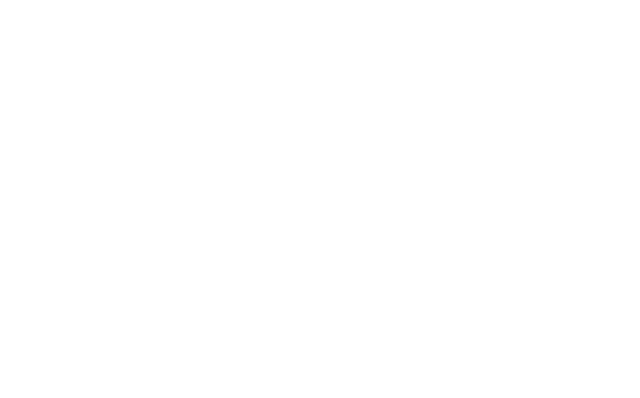
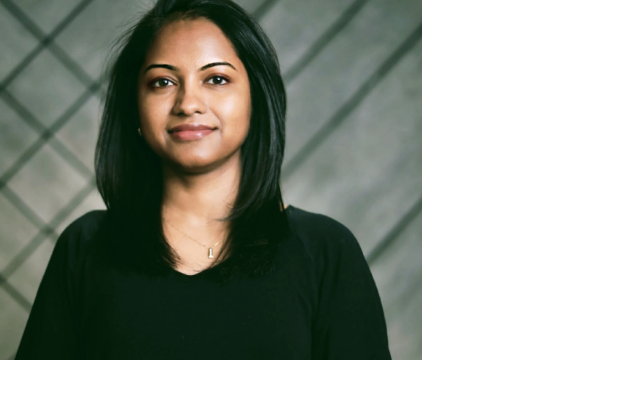
Before and after one commit to Yagavi1994/Portfolio, a plain HTML site: page index.html in a window 1280 px wide. Shown: the whole page, without its empty margins (0-640 px from the left). Drawn offline with nearby package versions, Linux system fonts and the light colour scheme.

Commit message:
Add profile pic

```diff
--- a/assets/css/style.css
+++ b/assets/css/style.css
@@ -0,0 +1,20 @@
+@import url('https://fonts.googleapis.com/css?family=Roboto:100,200,300,400,500,600,700|Exo:100,200,300,400,500,600,700');
+
+body {
+
+}
+
+header {
+    margin: 0;
+}
+
+.logo {
+    background: url(../images/profile-pic.jpg) ;
+    background-position: center;
+    background-repeat: no-repeat;
+    background-size: cover;
+    min-height: 360px;
+    transition: all .5s ease-in-out;
+    -moz-transition: all .5s ease-in-out;
+    -webkit-transition: all .5s ease-in-out;
+}
--- a/index.html
+++ b/index.html
@@ -4,12 +4,26 @@
     <meta charset="UTF-8">
     <meta name="viewport" content="width=device-width, initial-scale=1.0">
     <link rel="stylesheet" href="https://cdn.jsdelivr.net/npm/bootstrap@4.6.2/dist/css/bootstrap.min.css" integrity="sha384-xOolHFLEh07PJGoPkLv1IbcEPTNtaed2xpHsD9ESMhqIYd0nLMwNLD69Npy4HI+N" crossorigin="anonymous" type="text/css">
+    <link rel="stylesheet" href="assets/css/style.css" type="text/css">
     <script src="https://kit.fontawesome.com/bcf93ab511.js" crossorigin="anonymous"></script>
     <title>Yagavi</title>
 </head>
 <body>
     <header>
+        <div>
+            <div class="row">
+                <a href="index.html" class="col-md-4 logo">
 
+                </a>
+
+            </div>
+                <div class="col-md-8">
+
+                </div>
+            <div>
+
+            </div>
+        </div>
     </header>
     <section>
 
```
Also changed, not shown: assets/images/profile-pic.jpg (added).
